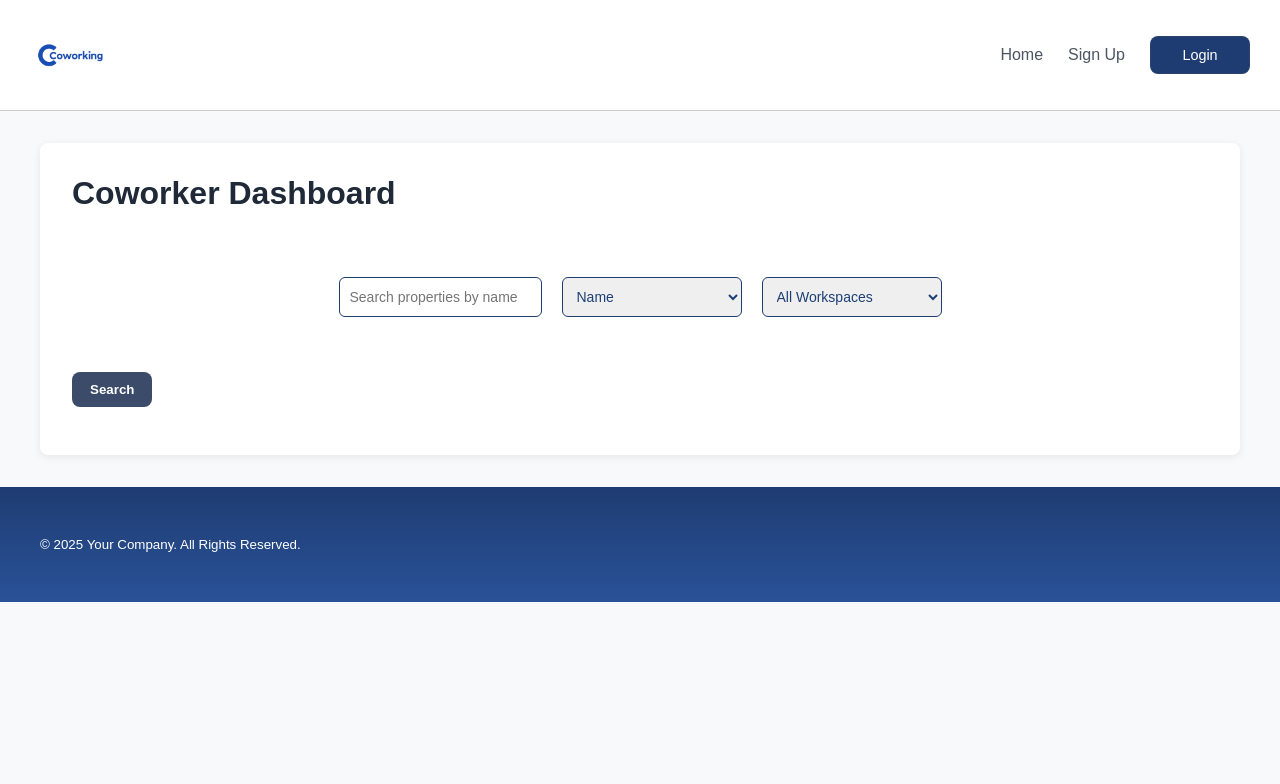
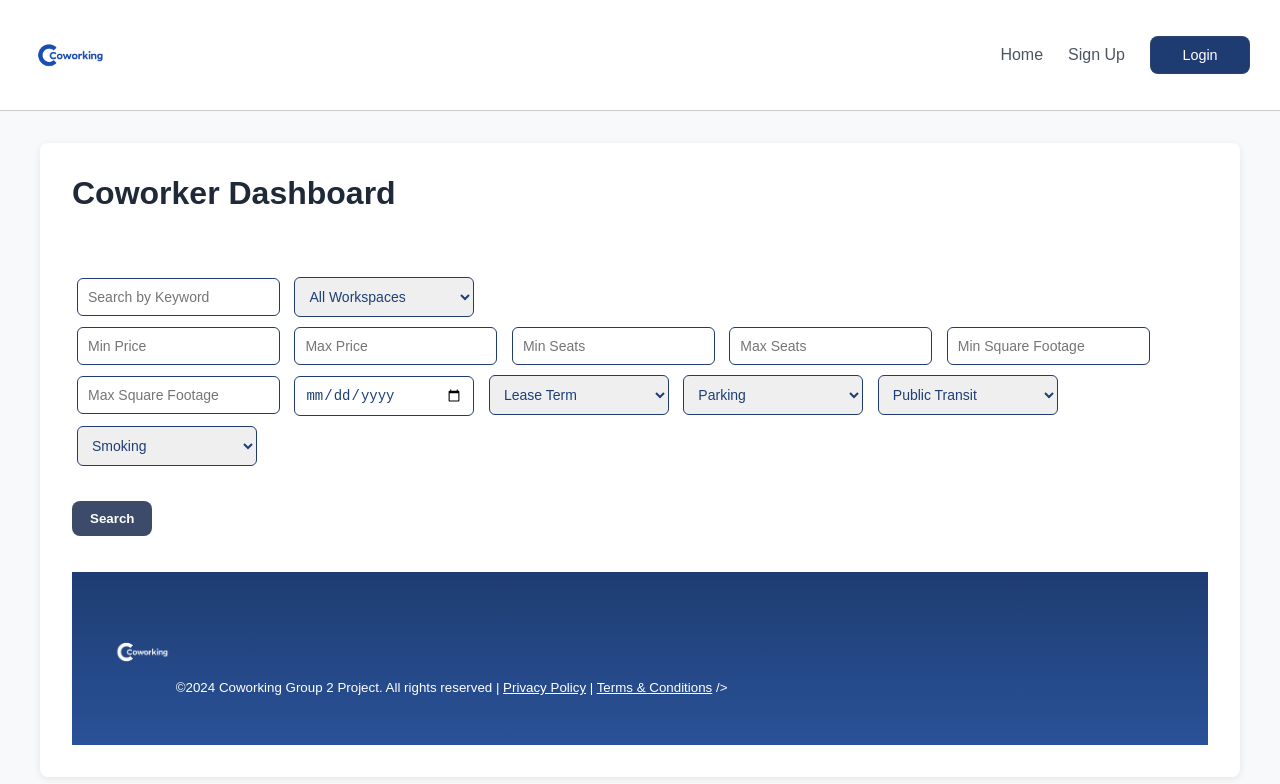
Before and after one commit to TyLandry/Coworking-Group-2, a plain HTML site: page coworkerDashboard.html in a window 1280 px wide. Drawn offline with Linux system fonts and the light colour scheme.

Commit message:
Footer changes

```diff
--- a/coworkerDashboard.html
+++ b/coworkerDashboard.html
@@ -15,30 +15,87 @@
 
  <div class="dashboard-controls">
 
+      <div class="row">
+      <input type="text" id="searchBar" placeholder="Search by Keyword"/>
 
-      <input type="text" id="searchBar" placeholder="Search properties by name">
-      <select id="sortDropdown">
+      <!-- removed this below -->
+      <!-- <select id="sortDropdown">
         <option>Name</option>
         <option>Date Added</option>
         <option>Capacity</option>
         <option>Price</option>
-      </select>
+      </select> -->
+
+
       <select id="filterDropdown">
         <option>All Workspaces</option>
         <option>Available</option>
         <option>Unavailable</option>
       </select>
-    </div>
+
+
+      <div class="filter-group">
+        <input type="number" id="minPrice" placeholder="Min Price"/>
+        <input type="number" id="maxPrice" placeholder="Max Price"/>
+
+        <input type="number" id="minSeats" placeholder="Min Seats"/>
+        <input type="number" id="maxSeats" placeholder="Max Seats"/>
+
+        <input type="number" id="minSquareFootage" placeholder="Min Square Footage"/>
+        <input type="number" id="maxSquareFootage" placeholder="Max Square Footage"/>
+
+
+        <input type="date" id="availableDate"/>
+
+        <select id="leaseOption">
+          <option value="">Lease Term</option>
+          <option value="day">Day</option>
+          <option value="week">Week</option>
+          <option value="month">Month</option>
+
+        </select>
+
+        <select id="parkingFilter">
+          <option value="">Parking</option>
+          <option value="yes">W/ Parking</option>
+          <option value="no">Without Parking</option>
+        </select>
+
+        <select id="transitFilter">
+        <option value="">Public Transit </option>
+        <option value="yes">Reachable</option>
+        <option value="no">Not Reachable</option>
+
+        </select>
+
+        <select id="smokingFilter">
+          <option value="">Smoking</option>
+          <option value="yes">Allowed</option>
+          <option value="no">Not Allowed</option>
+        </select>
+
+
+      </div>
+
+      <div
 
     <div class="dashboard-actions">
       <button id="searchWorkspace">Search</button>
     <div id="propertiesGallery" class="properties-gallery">
-
+     </div>
     </div>
     </div>
     </div>
-  <footer>
-        &copy; 2025 Your Company. All Rights Reserved.
-    </footer>
+    <footer>
+        <img
+        src="images/coworkingNoBckg.png"
+        alt="Coworking Logo"
+        class="footer-logo"
+        />
+        ©2024 Coworking Group 2 Project. All rights reserved |
+      <a href="#" style="color:white;">Privacy Policy</a> |
+      <a href="#" style="color:white;">Terms & Conditions</a>
+      />
+  </footer>
 </body>
 </html>
```
Also changed, not shown: workplacedetails.html (+11 -1 lines), workplacelist.html (+7 -1 lines).
